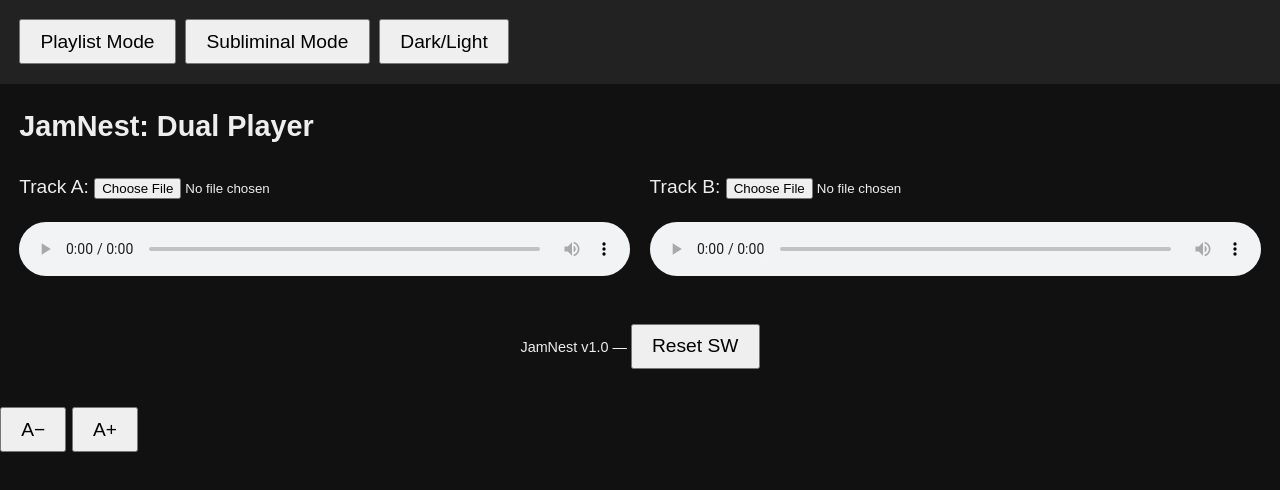
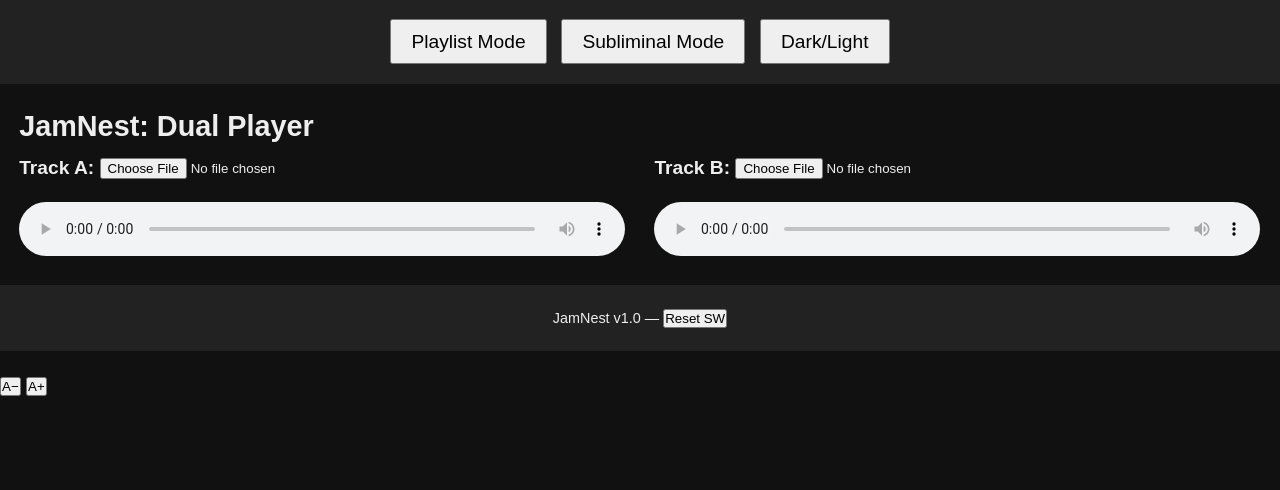
Before and after one commit to AllieBaig/JamNest, a plain HTML site: page index.html in a window 1280 px wide. Both pictures are taken after a click on the button "Dark/Light". Drawn offline with Linux system fonts and the light colour scheme.

Commit message:
Update main.css

```diff
--- a/styles/main.css
+++ b/styles/main.css
@@ -1,4 +1,4 @@
-/* ========== RESET & BASE ========== */
+/* ========== RESET ========== */
 * {
   box-sizing: border-box;
   margin: 0;
@@ -6,7 +6,7 @@
 }
 
 html {
-  font-size: clamp(1rem, 1.5vw, 1.25rem); /* Responsive base font */
+  font-size: clamp(1rem, 1.5vw, 1.25rem);
 }
 
 body {
@@ -21,39 +21,40 @@ body.dark {
   color: #eee;
 }
 
-/* ========== LAYOUT ========== */
+/* ========== NAVIGATION ========== */
+nav {
+  display: flex;
+  flex-wrap: wrap;
+  justify-content: center;
+  gap: 0.75rem;
+  padding: 1rem;
+  background-color: #f4f4f4;
+}
+
+body.dark nav {
+  background-color: #222;
+}
+
+nav button {
+  padding: 0.5rem 1rem;
+  font-size: 1rem;
+  cursor: pointer;
+}
+
+/* ========== MAIN CONTAINER ========== */
 main {
   padding: 1rem;
   display: grid;
   grid-template-columns: 1fr;
-  gap: 1.5rem;
+  gap: 2rem;
 }
 
-nav {
-  display: flex;
-  flex-wrap: wrap;
-  gap: 0.5rem;
-  padding: 1rem;
-  background: #f4f4f4;
-}
-
-body.dark nav {
-  background: #222;
-}
-
-footer {
-  padding: 1rem;
-  text-align: center;
-  font-size: 0.9rem;
-}
-
-/* ========== PLAYERS & MIXER ========== */
+/* ========== AUDIO PLAYER GRID ========== */
 .players,
 .mixer {
   display: grid;
   grid-template-columns: repeat(auto-fit, minmax(250px, 1fr));
-  gap: 1rem;
-  margin-top: 1rem;
+  gap: 1.5rem;
 }
 
 audio {
@@ -61,10 +62,11 @@ audio {
   margin-top: 0.5rem;
 }
 
-/* ========== FORMS & INPUTS ========== */
+/* ========== INPUTS & FORMS ========== */
 label {
   display: block;
   margin-bottom: 0.5rem;
+  font-weight: bold;
 }
 
 input[type="file"] {
@@ -73,6 +75,7 @@ input[type="file"] {
 
 input[type="range"] {
   width: 100%;
+  margin-top: 0.25rem;
 }
 
 /* ========== CONTROLS ========== */
@@ -80,16 +83,27 @@ input[type="range"] {
   display: flex;
   flex-wrap: wrap;
   gap: 1rem;
-  margin-top: 1rem;
+  justify-content: center;
 }
 
-button {
+.controls button {
   font-size: 1rem;
   padding: 0.5rem 1rem;
-  cursor: pointer;
 }
 
-/* ========== RESPONSIVE TWEAKS ========== */
+/* ========== FOOTER ========== */
+footer {
+  padding: 1rem;
+  text-align: center;
+  font-size: 0.9rem;
+  background-color: #f4f4f4;
+}
+
+body.dark footer {
+  background-color: #222;
+}
+
+/* ========== RESPONSIVE ========== */
 @media (max-width: 480px) {
   nav {
     flex-direction: column;
@@ -100,7 +114,8 @@ button {
     flex-direction: column;
   }
 
-  button {
+  nav button,
+  .controls button {
     width: 100%;
   }
 }
```
